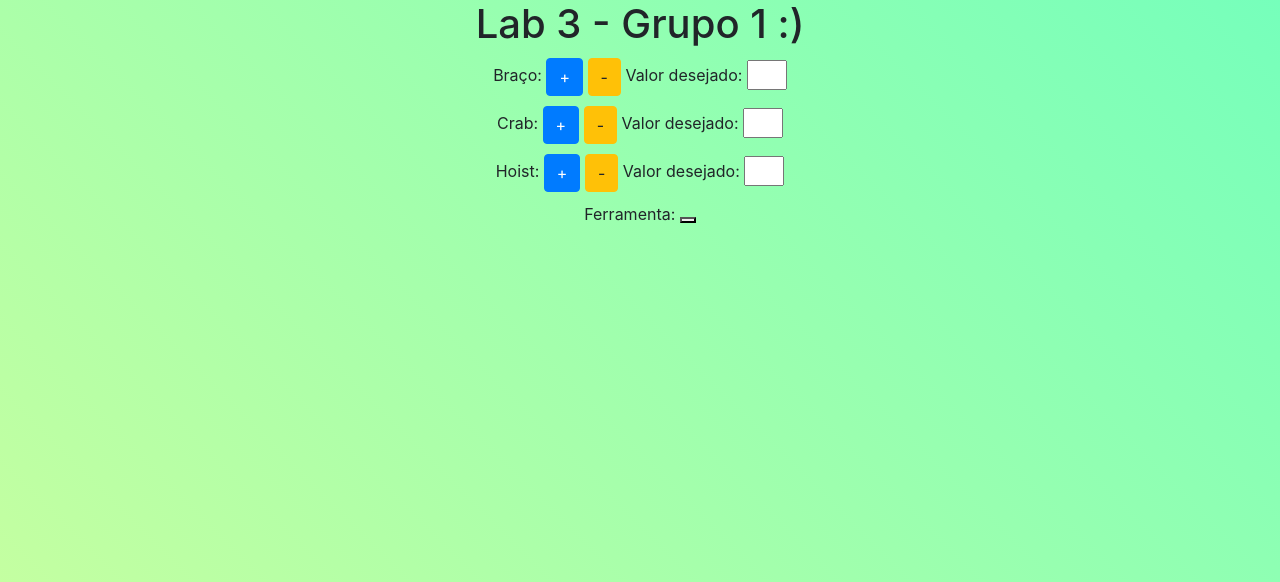
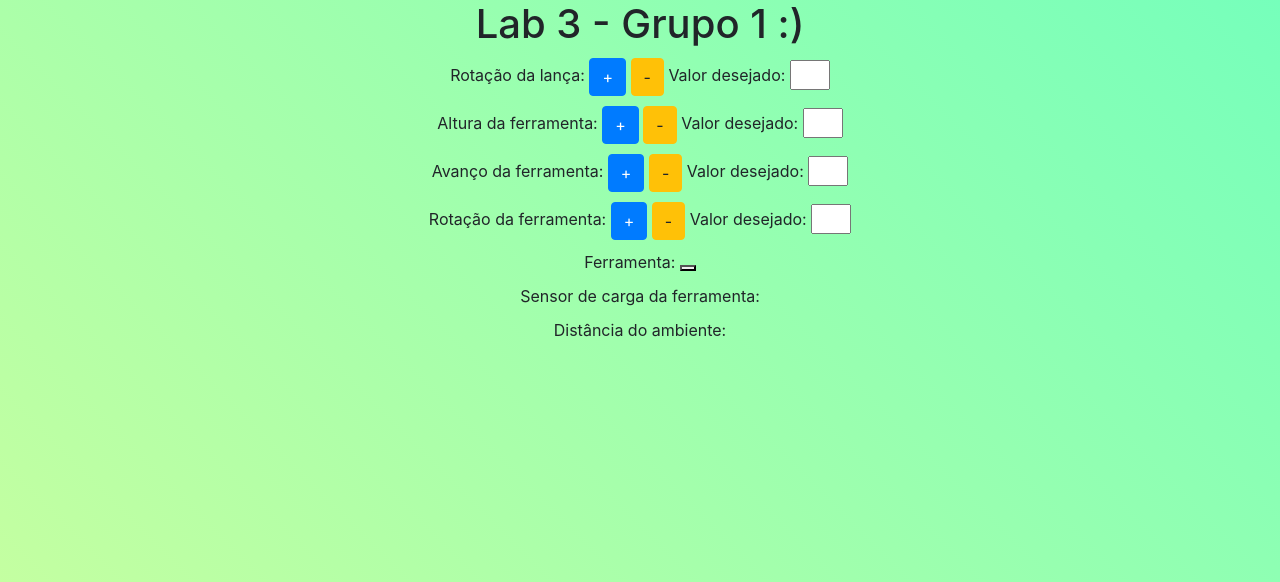
Before and after one commit to arthurlapertosa/UFMG-Lab3, a Flask app: template dev/templates/index.html in a window 1280 px wide. Shown: the top 582 px of the page. Run offline with Flask 2, Linux system fonts and the light colour scheme; the template is opened without the code that fills it, so the values that code supplies are empty; some libraries are stand-ins or nearby versions.

Commit message:
Add extra variables needed

```diff
--- a/dev/app.py
+++ b/dev/app.py
@@ -16,7 +16,10 @@
             'arm_actuator': 0,
             'crab_actuator': 0,
             'hoist_actuator': 0,
-            'suction_pad': False
+            'crab_rotation_actuator': 0,
+            'suction_pad': False,
+            'distance_from_environment': 0,
+            'suction_pad_force_sensor': False
         }
         # Resetting firebase db data
         self._socket.set_db_data(self._simulation_data)
@@ -57,6 +60,13 @@
         })
         return self._simulation_data
 
+    @route('/update_crab_rotation_actuator/<signed_int:value>', methods=['GET', 'POST'])
+    def update_crab_rotation_actuator(self, value):
+        self.update_simulation_data({
+            'crab_rotation_actuator': value
+        })
+        return self._simulation_data
+
     @route('/update_suction_pad/<signed_int:value>', methods=['GET', 'POST'])
     def update_suction_pad(self, value):
         self.update_simulation_data({
--- a/dev/templates/index.html
+++ b/dev/templates/index.html
@@ -13,7 +13,7 @@
     <h1 class="title">Lab 3 - Grupo 1 :)</h1>
     <div class="_d-flex _flex-column">
         <div class="control-element">
-            Braço:
+            Rotação da lança:
             <span class="badge badge-light" id="armText"></span>
             <button type="button" class="btn btn-primary" title="arm" onclick="incrementValue(this)">+</button>
             <button type="button" class="btn btn-warning" title="arm" onclick="decrementValue(this)">-</button>
@@ -21,7 +21,7 @@
                 onkeydown="updateValueEnter(this)"></input>
         </div>
         <div class="control-element">
-            Crab:
+            Altura da ferramenta:
             <span class="badge badge-light" id="crabText"></span>
             <button type="button" class="btn btn-primary" title="crab" onclick="incrementValue(this)">+</button>
             <button type="button" class="btn btn-warning" title="crab" onclick="decrementValue(this)">-</button>
@@ -29,7 +29,7 @@
                 onkeydown="updateValueEnter(this)"></input>
         </div>
         <div class="control-element">
-            Hoist:
+            Avanço da ferramenta:
             <span class="badge badge-light" id="hoistText"></span>
             <button type="button" class="btn btn-primary" title="hoist" onclick="incrementValue(this)">+</button>
             <button type="button" class="btn btn-warning" title="hoist" onclick="decrementValue(this)">-</button>
@@ -37,9 +37,27 @@
                 onfocusout="updateValue(this)" onkeydown="updateValueEnter(this)"></input>
         </div>
         <div class="control-element">
+            Rotação da ferramenta:
+            <span class="badge badge-light" id="crab_rotationText"></span>
+            <button type="button" class="btn btn-primary" title="crab_rotation"
+                onclick="incrementValue(this)">+</button>
+            <button type="button" class="btn btn-warning" title="crab_rotation"
+                onclick="decrementValue(this)">-</button>
+            Valor desejado: <input class="input-control" title="crab_rotation" id="crab_rotation" value=""
+                onfocusout="updateValue(this)" onkeydown="updateValueEnter(this)"></input>
+        </div>
+        <div class="control-element">
             Ferramenta:
-            <span class="badge badge-light" id="suctionText"></span>
+            <span class="" id="suctionText"></span>
             <button type="button" class="" title="suction" id="suctionButton" onclick="toggleTool()"></button>
+        </div>
+        <div class="control-element">
+            Sensor de carga da ferramenta:
+            <span class="" id="forceSensorText"></span>
+        </div>
+        <div class="control-element">
+            Distância do ambiente:
+            <span class="badge badge-light" id="distanceFromEnvironmentValue"></span>
         </div>
     </div>
     <!-- <div class="start-stop-buttons">
@@ -53,8 +71,11 @@
             const armValue = document.getElementById('armText')
             const crabValue = document.getElementById('crabText')
             const hoistValue = document.getElementById('hoistText')
+            const crabRotationText = document.getElementById('crab_rotationText')
             const suctionValue = document.getElementById('suctionText')
             const suctionButton = document.getElementById('suctionButton')
+            const forceSensorText = document.getElementById('forceSensorText');
+            const distanceFromEnvironmentValue = document.getElementById('distanceFromEnvironmentValue');
 
             fetch("/simulation_data", {
                 method: "GET"
@@ -63,14 +84,26 @@
                 armValue.textContent = telemetryStats.arm_actuator
                 crabValue.textContent = telemetryStats.crab_actuator
                 hoistValue.textContent = telemetryStats.hoist_actuator
+                crabRotationText.textContent = telemetryStats.crab_rotation_actuator
+                distanceFromEnvironmentValue.textContent = telemetryStats.distance_from_environment
+
                 if (telemetryStats.suction_pad) {
                     suctionValue.textContent = "Ativado"
+                    suctionValue.className = "badge badge-success"
                     suctionButton.textContent = "Desativar"
                     suctionButton.className = "btn btn-danger"
                 } else {
                     suctionValue.textContent = "Desativado"
+                    suctionValue.className = "badge badge-danger"
                     suctionButton.textContent = "Ativar"
                     suctionButton.className = "btn btn-success"
+                }
+                if (telemetryStats.suction_pad_force_sensor) {
+                    forceSensorText.textContent = "Detectado"
+                    forceSensorText.className = "badge badge-success"
+                } else {
+                    forceSensorText.textContent = "Não detectado"
+                    forceSensorText.className = "badge badge-danger"
                 }
             })
 
```
